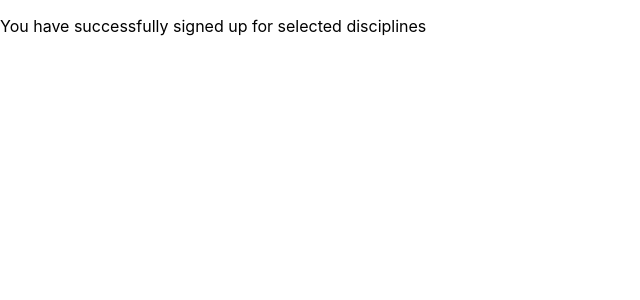
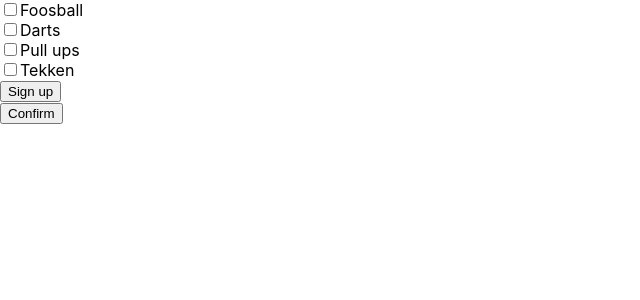
Before and after one commit to madamiak/ocadolympics, a React (Create React App) app: page / in a window 1280 px wide. Both pictures are taken after a click on the button "Sign up". Shown: the top 300 px of the page, without its empty margins (0-640 px from the left). Built offline with nearby package versions, Linux system fonts and the light colour scheme.

Commit message:
Add ConfirmationDialog stub

```diff
--- /dev/null
+++ b/src/components/ConfirmationDialog/ConfirmationDialog.js
@@ -0,0 +1,11 @@
+import React from 'react';
+
+const confirmationDialog = (props) => {
+    return (
+        <div className='dialog'>
+            <button className='accept' onClick={props.acceptHandler}>Confirm</button>
+        </div>
+    );
+}
+
+export default confirmationDialog;
--- a/src/containers/DisciplineSignup/DisciplineSignup.js
+++ b/src/containers/DisciplineSignup/DisciplineSignup.js
@@ -1,4 +1,5 @@
 import React, { Component } from 'react';
+import ConfirmationDialog from '../../components/ConfirmationDialog/ConfirmationDialog';
 
 class DisciplineSignup extends Component {
 
@@ -6,6 +7,7 @@ class DisciplineSignup extends Component {
     super(props);
     const disciplines = props.disciplines || [];
     this.state = {
+      showConfirmation: false,
       submitted: false,
       disciplines: disciplines.map(it => ({
         id: it.id,
@@ -19,6 +21,10 @@ class DisciplineSignup extends Component {
     let disciplines = null;
     let signUpBtn = null;
     let message = <p className='success'>You have successfully signed up for selected disciplines</p>;
+    let dialog = null;
+    if(this.state.showConfirmation) {
+        dialog = <ConfirmationDialog acceptHandler={this.selectionAccept}/>;
+    }
     if(!this.state.submitted) {
       disciplines = this.state.disciplines.map(it => (
         <div key={it.id} className='discipline'>
@@ -35,6 +41,7 @@ class DisciplineSignup extends Component {
         {disciplines}
         {signUpBtn}
         {message}
+        {dialog}
       </div>
     );
   }
@@ -47,7 +54,14 @@ class DisciplineSignup extends Component {
   }
 
   selectionSubmit = () => {
-    this.setState({submitted: true});
+    this.setState({showConfirmation: true});
+  }
+
+  selectionAccept = () => {
+    this.setState({
+        showConfirmation: false,
+        submitted: true
+    });
   }
 }
 
```
Also changed, not shown: 1 other file (tests, documents, lock files or other folders).
